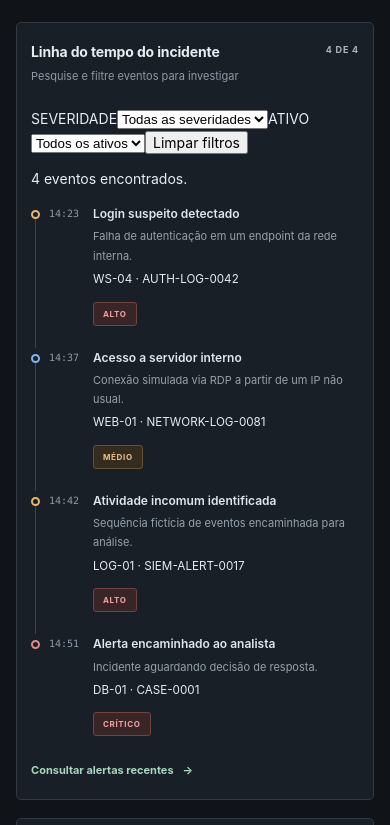
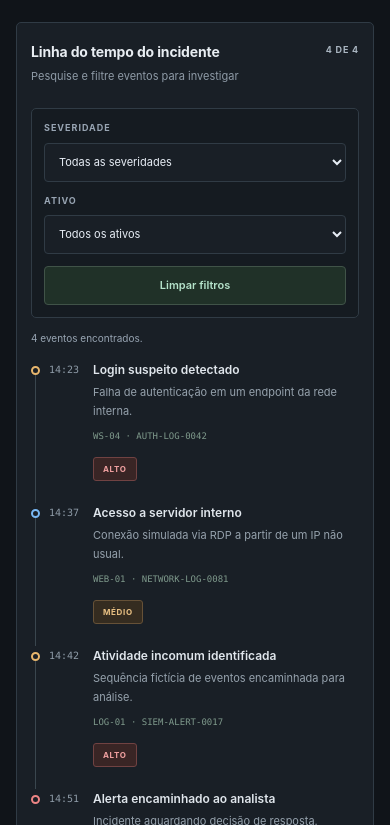
Before and after one commit to yukitelles0-blip/cyber-attack-lab, a React (Vite) app: page / in a window 390 px wide. Shown: the part 1319-2144 px from the top of the page. Built offline with nearby package versions, Linux system fonts and the light colour scheme.

Commit message:
Adiciona estilos responsivos aos filtros

```diff
--- a/src/style.css
+++ b/src/style.css
@@ -1219,3 +1219,155 @@ tbody tr:hover {
     grid-template-columns: 1fr;
   }
 }
+
+/* Filtros e busca de eventos — Cyber Lab V0.4 */
+
+.event-filters {
+  display: grid;
+  grid-template-columns: minmax(0, 1fr) minmax(0, 1fr) auto;
+  align-items: end;
+  gap: 12px;
+  margin: 0 0 12px;
+  padding: 15px;
+  border: 1px solid var(--border);
+  border-radius: 5px;
+  background: #151b21;
+}
+
+.filter-field {
+  display: flex;
+  flex-direction: column;
+  gap: 7px;
+  min-width: 0;
+}
+
+.filter-field > span {
+  color: var(--muted);
+  font-size: 9px;
+  font-weight: 700;
+  letter-spacing: 1px;
+}
+
+.filter-field select {
+  width: 100%;
+  min-width: 0;
+  min-height: 39px;
+  padding: 0 10px;
+  border: 1px solid var(--border);
+  border-radius: 4px;
+  outline: none;
+  background: var(--panel);
+  color: var(--text);
+  font: inherit;
+  font-size: 11px;
+}
+
+.filter-field select:focus-visible {
+  border-color: var(--green);
+  outline: 2px solid #73c6a433;
+  outline-offset: 2px;
+}
+
+.filter-field option {
+  background: var(--panel);
+  color: var(--text);
+}
+
+.clear-filters {
+  min-height: 39px;
+  padding: 0 12px;
+  border: 1px solid #405348;
+  border-radius: 4px;
+  background: #203128;
+  color: #b5e3cb;
+  font: inherit;
+  font-size: 11px;
+  font-weight: 600;
+  cursor: pointer;
+  transition: background 150ms ease, border-color 150ms ease;
+}
+
+.clear-filters:hover {
+  border-color: var(--green);
+  background: #293e32;
+}
+
+.clear-filters:focus-visible,
+.search-clear:focus-visible {
+  outline: 2px solid var(--green);
+  outline-offset: 3px;
+}
+
+.filter-summary {
+  margin: 0 0 16px;
+  color: var(--muted);
+  font-size: 10px;
+  line-height: 1.7;
+}
+
+.event-meta {
+  margin-top: 3px;
+  color: #7f9a8c;
+  font-family: "SFMono-Regular", Consolas, monospace;
+  font-size: 9px;
+  line-height: 1.7;
+  overflow-wrap: anywhere;
+}
+
+.search-clear {
+  display: grid;
+  flex: 0 0 25px;
+  place-items: center;
+  width: 25px;
+  height: 25px;
+  border: 1px solid var(--border);
+  border-radius: 4px;
+  background: var(--panel);
+  color: var(--text);
+  font-size: 17px;
+  cursor: pointer;
+}
+
+.empty-events {
+  display: flex;
+  flex-direction: column;
+  align-items: center;
+  gap: 8px;
+  padding: 30px 12px;
+  border: 1px dashed var(--border);
+  border-radius: 4px;
+  text-align: center;
+}
+
+.empty-events > span {
+  color: var(--green);
+  font-size: 25px;
+}
+
+.empty-events > strong {
+  color: var(--text);
+  font-size: 12px;
+}
+
+.empty-events > p {
+  margin: 0 0 5px;
+  color: var(--muted);
+  font-size: 11px;
+  line-height: 1.7;
+}
+
+@media (max-width: 760px) {
+  .event-filters {
+    grid-template-columns: 1fr;
+    gap: 12px;
+    padding: 12px;
+  }
+
+  .clear-filters {
+    width: 100%;
+  }
+
+  .filter-summary {
+    margin-bottom: 13px;
+  }
+}
```
